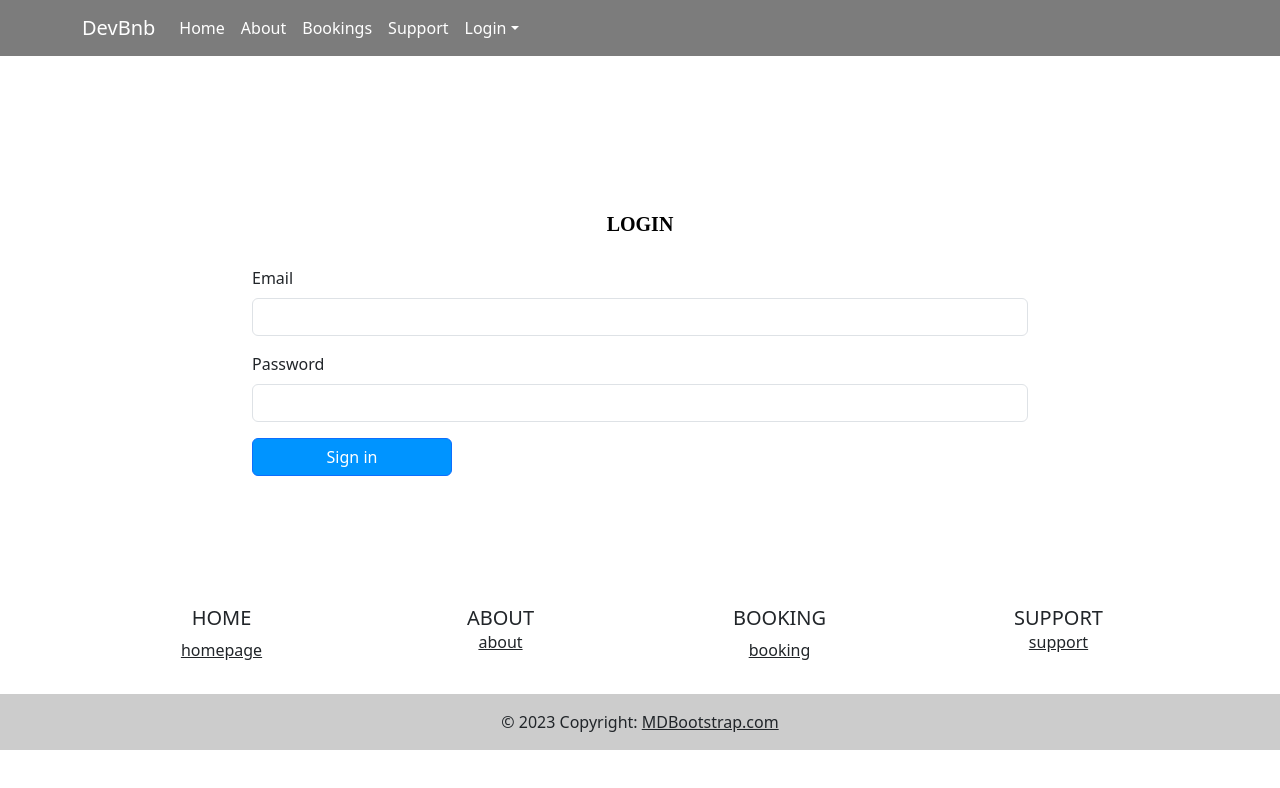
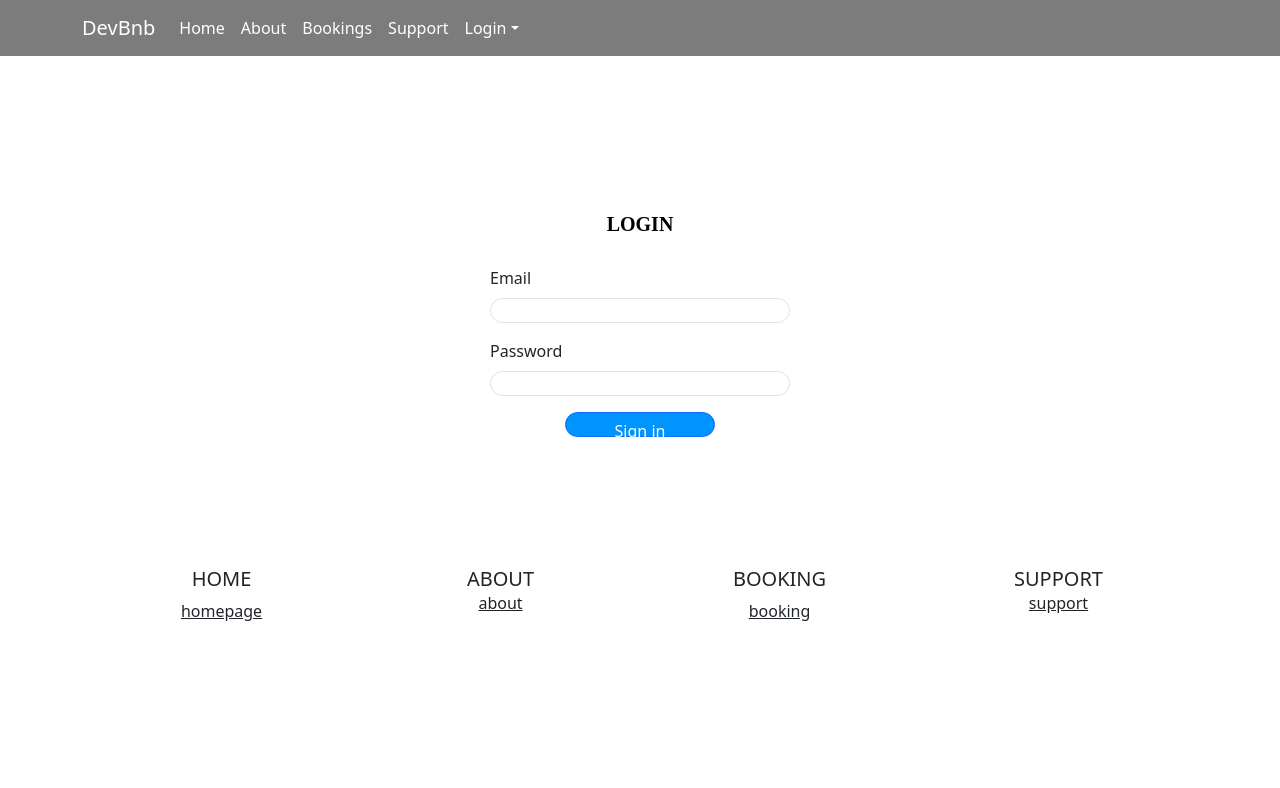
Before and after one commit to Israa-hasib/Front-End-Projekt-individuell, a React (Vite) app in the folder Frontend/: page /login in a window 1280 px wide. Shown: the top 788 px of the page. Built offline with nearby package versions, Linux system fonts and the light colour scheme.

Commit message:
helt klar med about, login, register, support

```diff
--- a/Frontend/src/Components/Footer/Footer.jsx
+++ b/Frontend/src/Components/Footer/Footer.jsx
@@ -61,13 +61,6 @@ export default function App() {
           </MDBCol>
         </MDBRow>
       </MDBContainer>
-
-      <div className='text-center p-3' style={{ backgroundColor: 'rgba(0, 0, 0, 0.2)' }}>
-        &copy; {new Date().getFullYear()} Copyright:{' '}
-        <a className='text-dark' href='https://mdbootstrap.com/'>
-          MDBootstrap.com
-        </a>
-      </div>
     </MDBFooter>
   );
 }
--- a/Frontend/src/Components/Login/login.css
+++ b/Frontend/src/Components/Login/login.css
@@ -10,14 +10,19 @@
 }
 
 .btn-signin {
-    max-width: 200px;
+    max-width: 150px;
     width: 100%;
     background-color: #0094ff;
     margin-right: auto;
     margin-left: auto; /* Center the button */
+    border-radius: 50px; /* Gör knappen till en avlång cirkel */
+    height: 25px; /* Här anger du den önskade höjden, till exempel 20 pixlar */
 }
 
 .form {
+    display: flex; /* Använd flexbox */
+    flex-direction: column; /* Stapla elementen vertikalt */
+    align-items: center; /* Centrera elementen horisontellt */
     padding: .375rem .75rem;
     font-size: 1rem;
     font-weight: 400;
@@ -26,5 +31,12 @@
     margin-bottom: 100px;
     max-width: 800px;
     margin-right: auto;
-    margin-left: auto; /* Center the form */
+    margin-left: auto; /* Centera formuläret */
 }
+
+.input.email,
+.input.password {
+    border-radius: 50px; /* Justera radien efter behov för att skapa en avlång cirkel */
+    height: 25px; /* Här anger du den önskade höjden, till exempel 20 pixlar */
+    width: 300px; /* Här anger du den önskade bredden, till exempel 300 pixlar */
+}
--- a/Frontend/src/Components/Register/register.css
+++ b/Frontend/src/Components/Register/register.css
@@ -10,14 +10,19 @@
 }
 
 .btn-create {
-    max-width: 200px;
+    max-width: 150px;
     width: 100%;
     background-color: #0094ff;
     margin-right: auto;
     margin-left: auto; /* Center the button */
+    border-radius: 50px; /* Gör knappen till en avlång cirkel */
+    height: 25px; /* Här anger du den önskade höjden, till exempel 20 pixlar */
 }
 
 .form {
+    display: flex; /* Använd flexbox */
+    flex-direction: column; /* Stapla elementen vertikalt */
+    align-items: center; /* Centrera elementen horisontellt */
     padding: .375rem .75rem;
     font-size: 1rem;
     font-weight: 400;
@@ -26,5 +31,11 @@
     margin-bottom: 100px;
     max-width: 800px;
     margin-right: auto;
-    margin-left: auto; /* Center the form */
+    margin-left: auto; /* Centera formuläret */
 }
+
+.form-control {
+    border-radius: 50px; /* Justera radien efter behov för att skapa en avlång cirkel */
+    height: 25px; /* Här anger du den önskade höjden, till exempel 20 pixlar */
+    width: 300px; /* Här anger du den önskade bredden, till exempel 300 pixlar */
+}
--- a/Frontend/src/Components/Support/support.css
+++ b/Frontend/src/Components/Support/support.css
@@ -10,14 +10,19 @@
 }
 
 .btn-send {
-    max-width: 200px;
+    max-width: 150px;
     width: 100%;
     background-color: #0094ff;
     margin-right: auto;
     margin-left: auto; /* Center the button */
+    border-radius: 50px; /* Gör knappen till en avlång cirkel */
+    height: 25px; /* Här anger du den önskade höjden, till exempel 20 pixlar */
 }
 
 .form {
+    display: flex; /* Använd flexbox */
+    flex-direction: column; /* Stapla elementen vertikalt */
+    align-items: center; /* Centrera elementen horisontellt */
     padding: .375rem .75rem;
     font-size: 1rem;
     font-weight: 400;
@@ -26,5 +31,12 @@
     margin-bottom: 100px;
     max-width: 800px;
     margin-right: auto;
-    margin-left: auto; /* Center the form */
+    margin-left: auto; /* Centera formuläret */
 }
+
+.input.email,
+.input.message {
+    border-radius: 50px; /* Justera radien efter behov för att skapa en avlång cirkel */
+    height: 25px; /* Här anger du den önskade höjden, till exempel 20 pixlar */
+    width: 300px; /* Här anger du den önskade bredden, till exempel 300 pixlar */
+}
```
